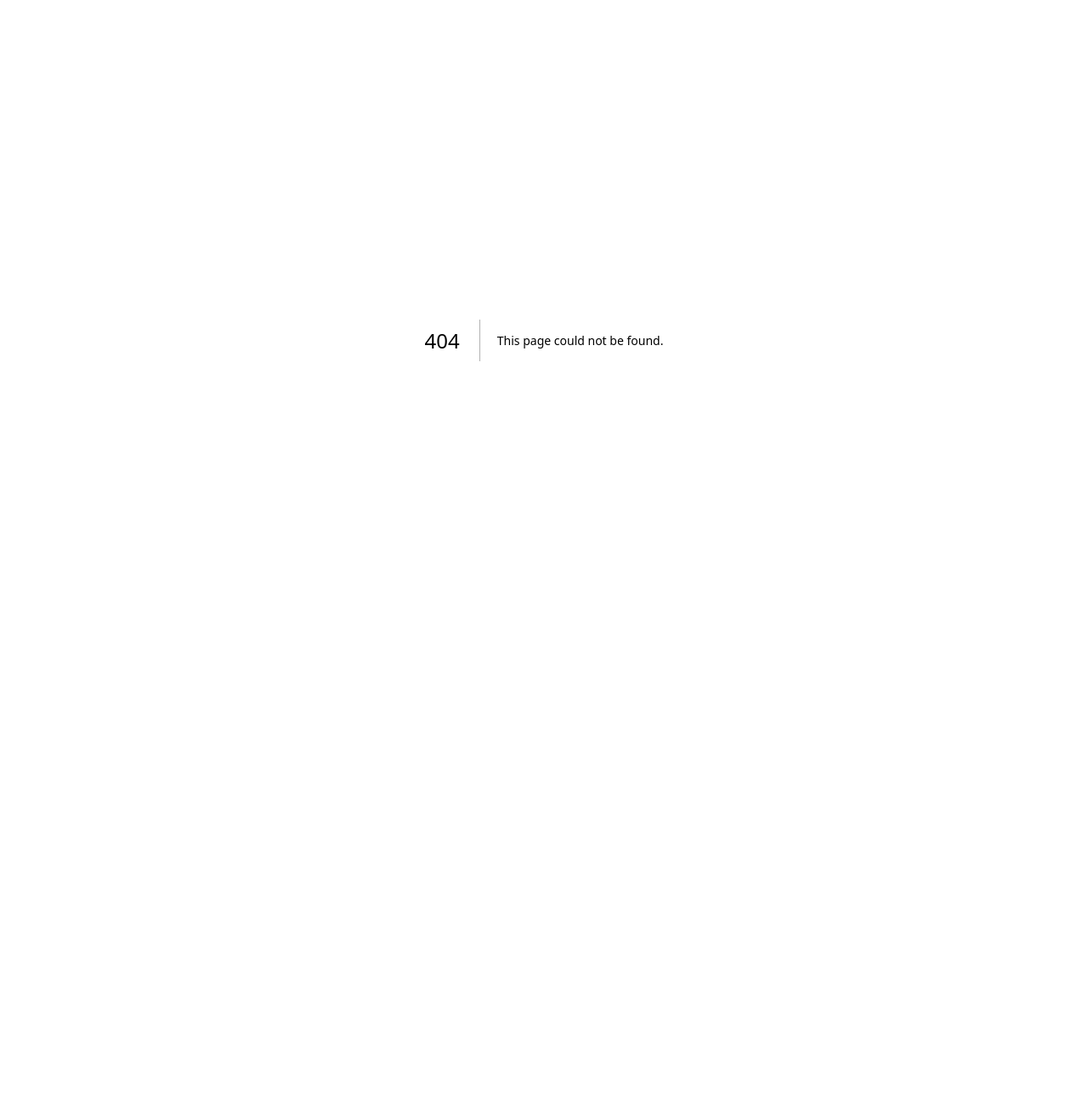
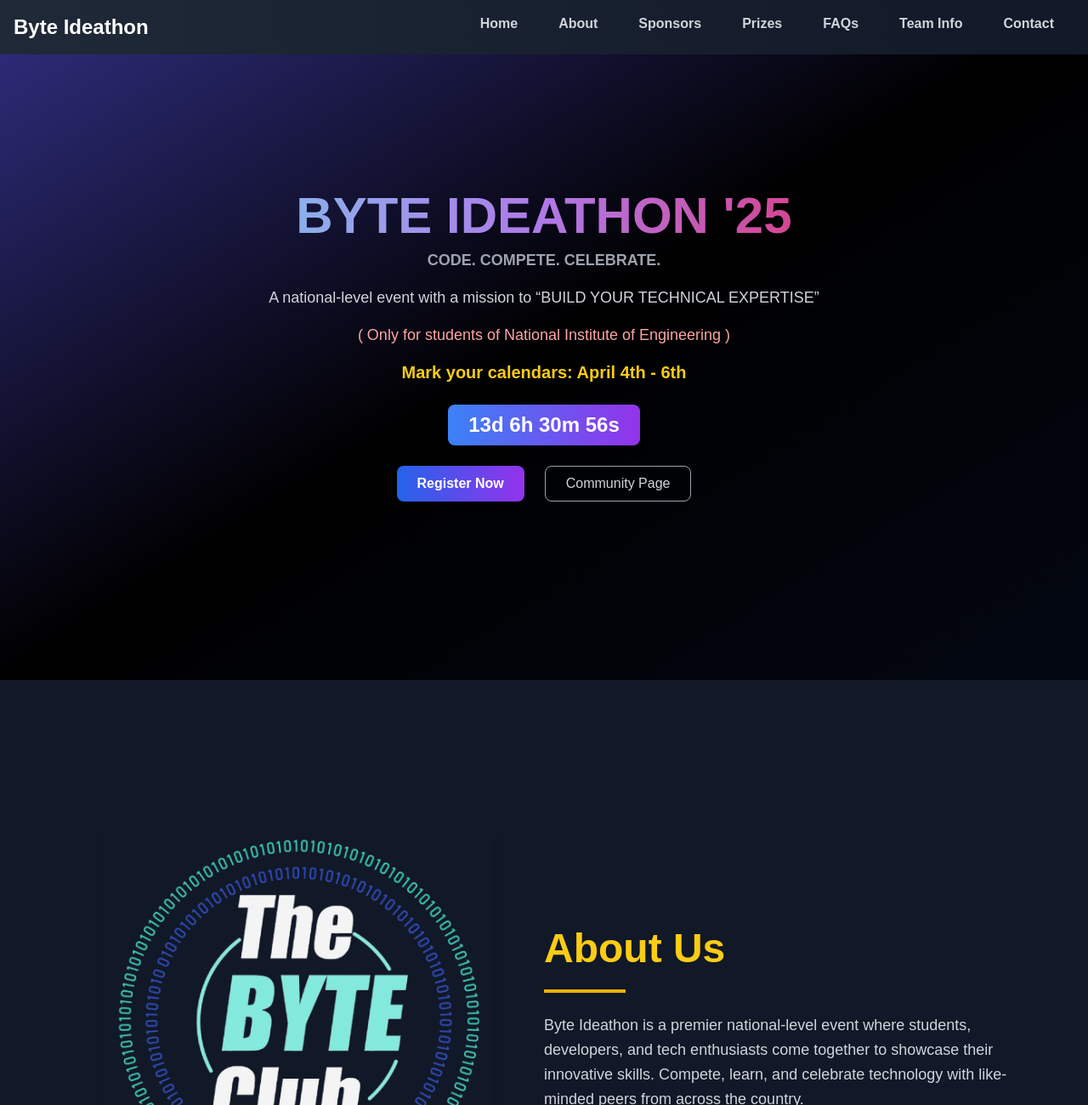
Before and after one commit to TheBYTEClubNIE/ByteClubWebsite, a Next.js app in the folder frontend/: page /Ideathon in a window 1280 px wide. Before the commit this address had no page. Shown: the top 1300 px of the page at 85% size. Before the commit the page ends 800 px from the top, so only its background shows below. Built offline with nearby package versions, Linux system fonts and the light colour scheme; a web font is replaced by a local one.

Commit message:
ideathon changes

```diff
--- /dev/null
+++ b/frontend/app/Ideathon/page.tsx
@@ -0,0 +1,18 @@
+"use client";
+import React from 'react'
+import Main from '../components/Ideathon/Main'
+import AboutUs from '../components/Ideathon/IdeaAbout';
+// import IdeaNavbar from '../components/Ideathon/IdeaNavbar';
+// import Navbar from '../components/Navbar/Navbar';
+
+const Page = () => {
+    return (
+        <div>
+
+            <Main />
+            <AboutUs/>
+        </div>
+    )
+}
+
+export default Page
--- /dev/null
+++ b/frontend/app/components/Ideathon/IdeaAbout.tsx
@@ -0,0 +1,41 @@
+"use client";
+import { motion } from "framer-motion";
+import Image from "next/image";
+import byteLogo from "@/public/NoBgLogo.png"
+
+export default function AboutUs() {
+  return (
+    <section className="h-screen flex items-center justify-center bg-gray-900 text-white px-16">
+      {/* Left: Image */}
+      <motion.div
+        initial={{ opacity: 0, x: -100 }}
+        animate={{ opacity: 1, x: 0 }}
+        transition={{ duration: 0.8 }}
+        className="w-1/2 flex justify-center"
+      >
+        <Image
+          src={byteLogo}
+          alt="About Us"
+          width={100}
+          height={100}
+          className="w-[80%] rounded-xl shadow-lg"
+        />
+      </motion.div>
+
+      {/* Right: Content */}
+      <motion.div
+        initial={{ opacity: 0, x: 100 }}
+        animate={{ opacity: 1, x: 0 }}
+        transition={{ duration: 0.8 }}
+        className="w-1/2 text-left space-y-6"
+      >
+        <h2 className="text-5xl font-extrabold text-yellow-400">About Us</h2>
+        <div className="h-1 w-24 bg-yellow-500"></div>
+        <p className="text-lg text-gray-300 leading-relaxed">
+          Byte Ideathon is a premier national-level event where students, developers, and tech enthusiasts come together to
+          showcase their innovative skills. Compete, learn, and celebrate technology with like-minded peers from across the country.
+        </p>
+      </motion.div>
+    </section>
+  );
+}
--- /dev/null
+++ b/frontend/app/components/Ideathon/IdeaNavbar.tsx
@@ -0,0 +1,22 @@
+import React from 'react'
+
+const IdeaNavbar = () => {
+    return (
+        <>
+            <div className="w-full p-4 fixed top-0 px-16 bg-opacity-80 backdrop-blur-lg bg-gradient-to-r from-gray-800 to-gray-900">
+                <h1 className="text-2xl font-bold text-white">Byte Ideathon</h1>
+                <nav className="float-right">
+                    <ul className="flex font-semibold">
+                        {["Home", "About", "Sponsors", "Prizes", "FAQs", "Team Info", "Contact"].map((item) => (
+                            <li key={item}>
+                                <a href="#" className="text-gray-300 hover:text-yellow-400 mx-6 transition duration-300">{item}</a>
+                            </li>
+                        ))}
+                    </ul>
+                </nav>
+            </div>
+        </>
+    )
+}
+
+export default IdeaNavbar;
--- /dev/null
+++ b/frontend/app/components/Ideathon/Main.tsx
@@ -0,0 +1,90 @@
+"use client";
+import { useEffect, useState } from "react";
+
+// Countdown Timer Logic
+const calculateTimeLeft = () => {
+  const eventDate = new Date("2025-03-31T00:00:00").getTime();
+  const now = new Date().getTime();
+  const difference = eventDate - now;
+
+  if (difference > 0) {
+    return {
+      days: Math.floor(difference / (1000 * 60 * 60 * 24)),
+      hours: Math.floor((difference / (1000 * 60 * 60)) % 24),
+      minutes: Math.floor((difference / 1000 / 60) % 60),
+      seconds: Math.floor((difference / 1000) % 60),
+    };
+  }
+  return { days: 0, hours: 0, minutes: 0, seconds: 0 };
+};
+
+const Page = () => {
+  const [timeLeft, setTimeLeft] = useState(calculateTimeLeft());
+
+  useEffect(() => {
+    const timer = setInterval(() => setTimeLeft(calculateTimeLeft()), 1000);
+    return () => clearInterval(timer);
+  }, []);
+
+  return (
+    <div className=" relative flex flex-col items-center justify-center min-h-screen text-white overflow-hidden z-0">
+      {/* Background with Animated Particles */}
+      <div className="absolute inset-0 bg-gradient-to-br from-indigo-900 via-black to-gray-950">
+        <div className="absolute inset-0 overflow-hidden">
+          <div className="absolute size-56 bg-blue-500 rounded-full opacity-10 animate-ping top-10 left-20"></div>
+          <div className="absolute size-56 bg-purple-500 rounded-full opacity-10 animate-ping top-40 right-96"></div>
+          <div className="absolute size-56 bg-pink-400 rounded-full opacity-10 animate-ping bottom-10 left-72"></div>
+          <div className="absolute size-56 bg-yellow-500 rounded-full opacity-10 animate-ping bottom-24 right-20"></div>
+        </div>
+      </div>
+
+      {/* Navigation Bar */}
+      <div className="w-full z-10 p-4 fixed top-0 bg-opacity-80 backdrop-blur-lg bg-gradient-to-r from-gray-800 to-gray-900">
+        <div className="text-2xl font-bold text-white float-left">Byte Ideathon</div>
+        <nav className="float-right">
+          <ul className="flex font-semibold align-baseline">
+            {["Home", "About", "Sponsors", "Prizes", "FAQs", "Team Info", "Contact"].map((item) => (
+              <li key={item}>
+                <a href="#" className="text-gray-300 hover:text-yellow-400 mx-6 transition duration-300">{item}</a>
+              </li>
+            ))}
+          </ul>
+        </nav>
+      </div>
+
+      {/* Main Content */}
+      <div className="text-center pt-56 relative z-0 h-screen">
+        <h2 className="text-6xl font-extrabold bg-clip-text text-transparent bg-gradient-to-r from-blue-300 via-purple-400 to-pink-500 animate-pulse">
+          BYTE IDEATHON &apos;25
+        </h2>
+        <p className="text-gray-400 mt-2 text-lg font-semibold">CODE. COMPETE. CELEBRATE.</p>
+        <p className="mt-4 text-lg text-gray-300 max-w-2xl mx-auto">
+          A national-level event with a mission to <q>BUILD YOUR TECHNICAL EXPERTISE</q>
+        </p>
+        <p className="mt-4 text-lg text-red-300 max-w-2xl mx-auto">
+          ( Only for students of National Institute of Engineering )
+        </p>
+
+        <p className="text-yellow-400 font-semibold mt-4 text-xl">Mark your calendars: April 4th - 6th</p>
+
+        {/* Countdown Timer */}
+        <div className="mt-6 text-2xl font-bold text-white bg-gradient-to-r from-blue-500 to-purple-600 px-6 py-2 rounded-lg shadow-lg inline-block">
+          {timeLeft.days}d {timeLeft.hours}h {timeLeft.minutes}m {timeLeft.seconds}s
+        </div>
+
+        {/* Buttons */}
+        <div className="mt-6 flex space-x-6 justify-center">
+          <button className="bg-gradient-to-r from-blue-600 to-purple-600 hover:from-blue-700 hover:to-purple-700 text-white font-bold py-2 px-6 rounded-lg shadow-md transition-all duration-300">
+            Register Now
+          </button>
+          <button className="border border-gray-400 py-2 px-6 rounded-lg text-gray-300 hover:bg-gray-800 hover:text-yellow-300 transition-all duration-300">
+            Community Page
+          </button>
+        </div>
+      </div>
+
+    </div>
+  );
+};
+
+export default Page;
--- /dev/null
+++ b/package.json
@@ -0,0 +1,5 @@
+{
+  "dependencies": {
+    "framer-motion": "^12.5.0"
+  }
+}
```
